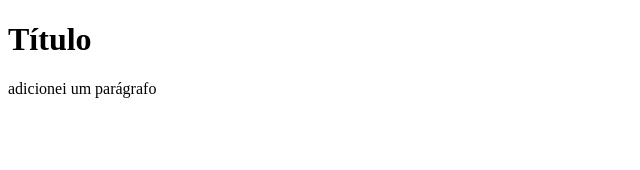
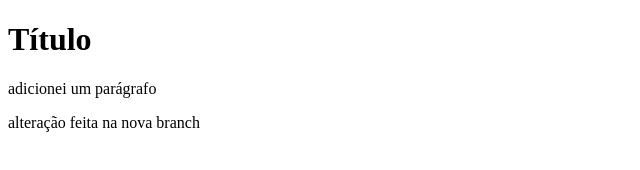
Before and after one commit to Rai-vaz/fortest, a plain HTML site: page index.html in a window 1280 px wide. Shown: the whole page, without its empty margins (0-640 px from the left). Drawn offline with Linux system fonts and the light colour scheme.

Commit message:
minha alteração na nova branch

```diff
--- a/index.html
+++ b/index.html
@@ -9,5 +9,8 @@
 <body>
     <h1>Título</h1>
     <p>adicionei um parágrafo</p>
+    <div>
+        alteração feita na nova branch
+    </div>
 </body>
 </html>
```
